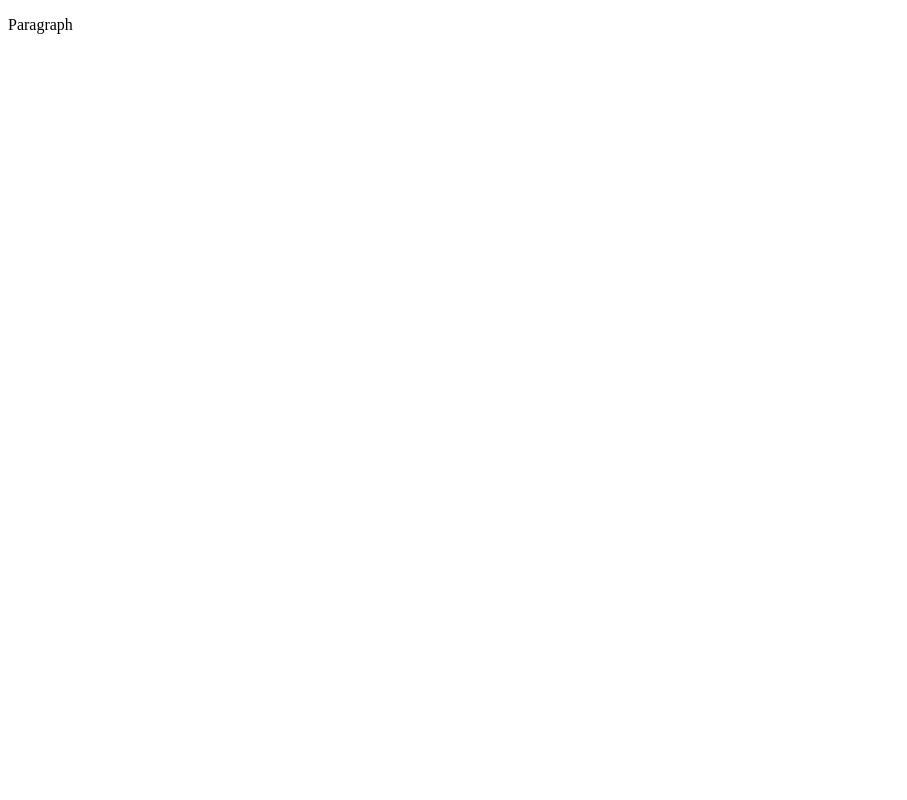
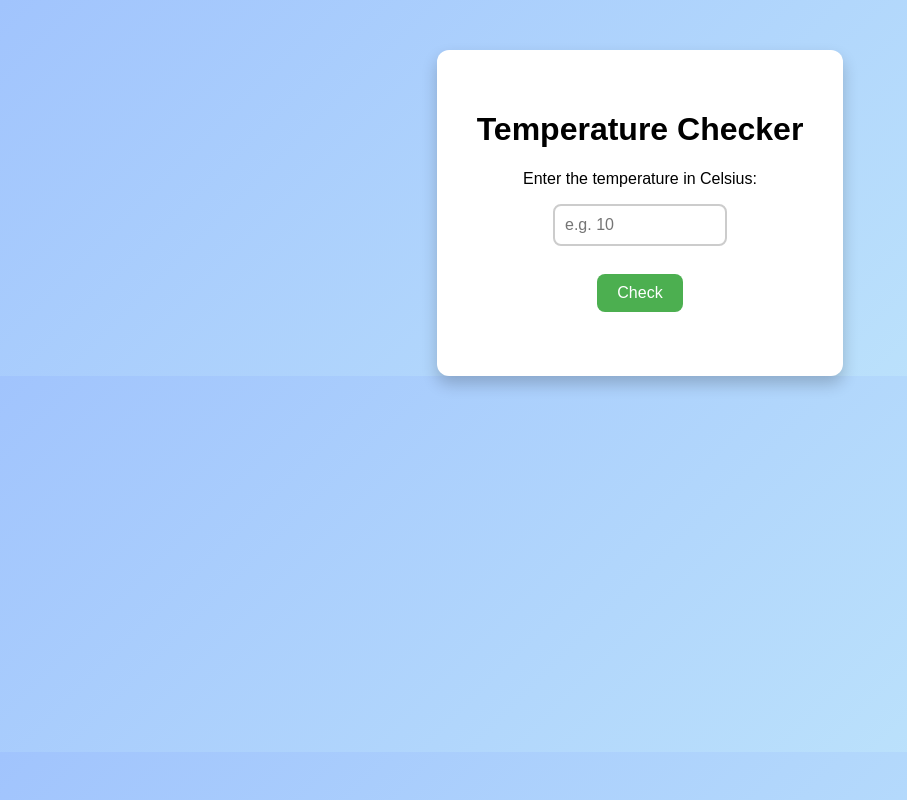
Before and after one commit to ICD2O-Digital-Tech-IsaaqS/Unit4-02-HTML-ColdHot, a plain HTML site: page index.html in a window 1280 px wide. Shown: the whole page, without its empty margins (0-907 px from the left). Drawn offline with Linux system fonts and the light colour scheme.

Commit message:
Temperature

```diff
--- a/css/style.css
+++ b/css/style.css
@@ -1,4 +1,55 @@
-/* Created by: Mr. Coxall
-* Created on: Sep 2020
+/* Created by: Isaaq Simon
+* Created on: April 2025
 * This file contains the CSS for index.html
 */
+/* Style the body of the page */
+body {
+    background: linear-gradient(135deg, #a1c4fd, #c2e9fb);
+    font-family: 'Arial', sans-serif;
+    text-align: center;
+    padding-top: 50px;
+    margin: 0;
+}
+
+/* Style the container */
+.container {
+    background-color: #ffffff;
+    padding: 40px;
+    border-radius: 12px;
+    box-shadow: 0 8px 16px rgba(0, 0, 0, 0.2);
+    display: inline-block;
+}
+
+/* Style the input */
+input[type="number"] {
+    padding: 10px;
+    width: 150px;
+    font-size: 16px;
+    border: 2px solid #ccc;
+    border-radius: 8px;
+}
+
+/* Style the button */
+button {
+    background-color: #4caf50;
+    color: white;
+    padding: 10px 20px;
+    margin-top: 10px;
+    font-size: 16px;
+    border: none;
+    border-radius: 8px;
+    cursor: pointer;
+    transition: background-color 0.3s;
+}
+
+/* Button hover effect */
+button:hover {
+    background-color: #45a049;
+}
+
+/* Result text */
+#result {
+    margin-top: 20px;
+    font-size: 24px;
+    font-weight: bold;
+}
--- a/index.html
+++ b/index.html
@@ -1,9 +1,36 @@
 <!DOCTYPE html>
-<html>
-  <head>
-    <title>Title</title>
-  </head>
-  <body>
-    <p>Paragraph</p>
-  </body>
+<html lang="en">
+<head>
+  <meta name="description" content="Temperature Checker, with JavaScript">
+  <meta name="keywords" content="Immaculata, ICD2O">
+  <meta name="author" content="Isaaq Simon">
+  <meta name="viewport" content="width=device-width, initial-scale=1.0">
+  <link rel="apple-touch-icon" sizes="180x180" href="./favicon_io (13)/apple-touch-icon.png">
+  <link rel="icon" type="image/png" sizes="32x32" href="./favicon_io (13)/favicon-32x32.png">
+  <link rel="icon" type="image/png" sizes="16x16" href="./favicon_io (13)/favicon-16x16.png">
+  <link rel="manifest" href="./favicon_io (13)/site.webmanifest">
+    <title>Temperature Checker</title>
+    <!-- Link to external CSS file -->
+    <link rel="stylesheet" href="./css/style.css">
+</head>
+<body>
+
+<div class="container">
+    <h1>Temperature Checker</h1>
+    <p>Enter the temperature in Celsius:</p>
+
+    <!-- Input field for Celsius degrees -->
+    <input type="number" id="celsiusInput" placeholder="e.g. 10">
+    <br><br>
+
+    <!-- Button to submit the temperature -->
+    <button onclick="checkTemperature()">Check</button>
+
+    <!-- Area to display result -->
+    <p id="result"></p>
+</div>
+
+<!-- Link to external JavaScript file -->
+<script src="./js/script.js"></script>
+</body>
 </html>
--- a/js/script.js
+++ b/js/script.js
@@ -1,5 +1,30 @@
-// Copyright (c) 2020 Mr. Coxall All rights reserved
+// Copyright (c) 2025 Isaaq Simon All rights reserved
 //
-// Created by: Mr. Coxall
-// Created on: Sep 2020
+// Created by: Isaaq Simon
+// Created on: April 2025
 // This file contains the JS functions for index.html
+// Function to check the temperature input
+function checkTemperature() {
+    // Get the value from the input and convert to a number
+    const celsius = parseFloat(document.getElementById('celsiusInput').value);
+
+    // Get the element where we will display the result
+    const result = document.getElementById('result');
+
+    // Check if input is a valid number
+    if (isNaN(celsius)) {
+        result.textContent = "Please enter a valid number!";
+        result.style.color = "orange";
+    }
+    else {
+        // If temperature is less than 15
+        if (celsius < 15) {
+            result.textContent = "It is cold outside!";
+            result.style.color = "blue"; // Cold = blue
+        }
+        else {
+            result.textContent = "It is hot outside!";
+            result.style.color = "red"; // Hot = red
+        }
+    }
+}
```
